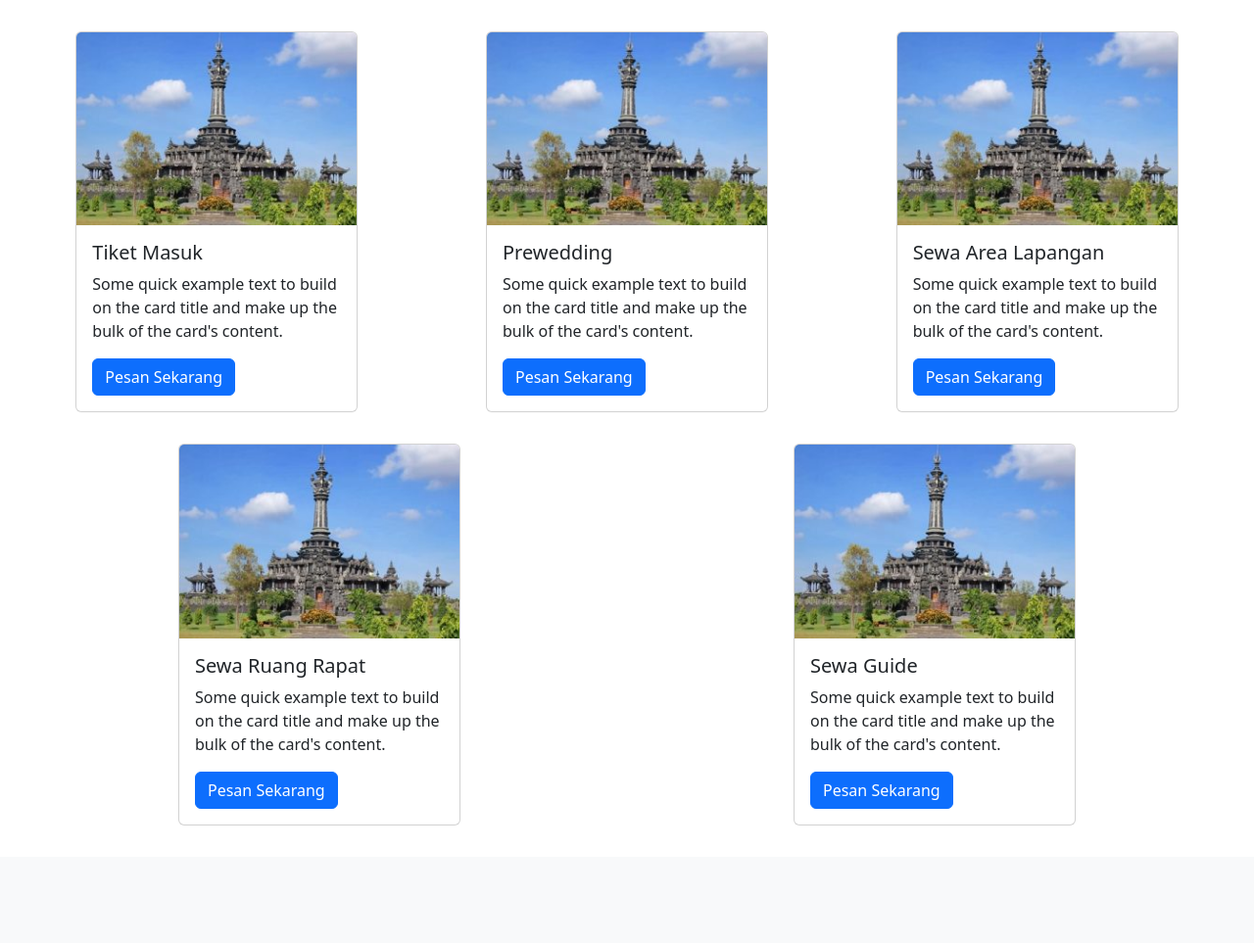
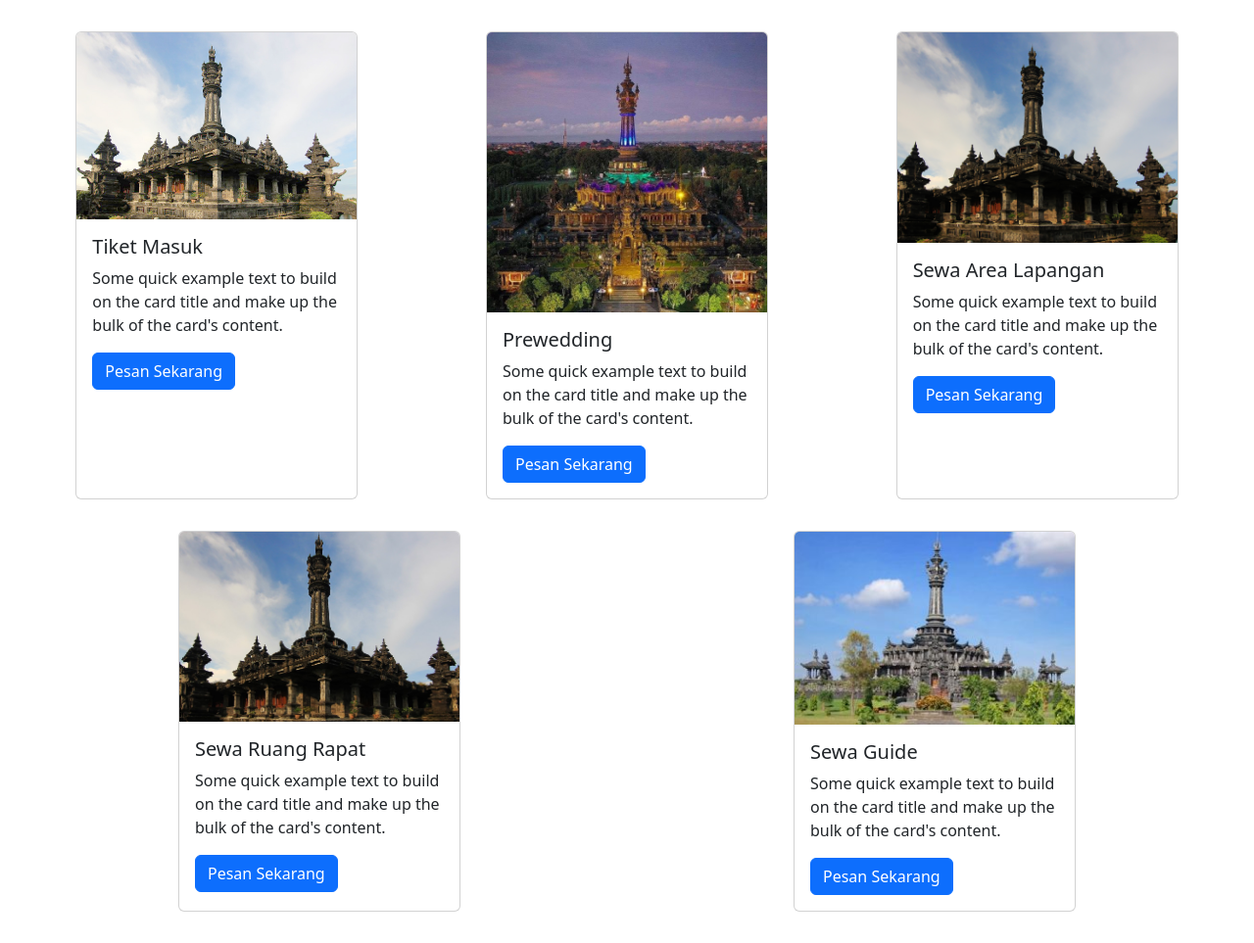
Before and after one commit to bajrasandhiofc/simonpera, a PHP site: page /features/Client/Services/index.php in a window 1280 px wide. Shown: the part 72-1035 px from the top of the page at 98% size. Before the commit the page ends 915 px from the top, so only its background shows below. Run offline with PHP 8.4, Linux system fonts and the light colour scheme.

Commit message:
Fixing images

```diff
--- a/features/Client/Services/index.php
+++ b/features/Client/Services/index.php
@@ -50,7 +50,7 @@
 
     <div class="container-fluid d-flex flex-wrap justify-content-around py-3">
         <div class="card m-3" style="width: 18rem;">
-            <img src="/SIMONPERA2/assets/images/5.jpg" class="card-img-top" alt="...">
+            <img src="../../../assets/images/1.jpg" class="card-img-top" alt="...">
             <div class="card-body">
                 <h5 class="card-title">Tiket Masuk</h5>
                 <p class="card-text">Some quick example text to build on the card title and make up the bulk of the card's content.</p>
@@ -59,7 +59,7 @@
         </div>
 
         <div class="card m-3" style="width: 18rem;">
-            <img src="../../../assets/images/5.jpg" class="card-img-top" alt="...">
+            <img src="../../../assets/images/2.jpg" class="card-img-top" alt="...">
             <div class="card-body">
                 <h5 class="card-title">Prewedding</h5>
                 <p class="card-text">Some quick example text to build on the card title and make up the bulk of the card's content.</p>
@@ -68,7 +68,7 @@
         </div>
 
         <div class="card m-3" style="width: 18rem;">
-            <img src="../../../assets/images/5.jpg" class="card-img-top" alt="...">
+            <img src="../../../assets/images/3.jpg" class="card-img-top" alt="...">
             <div class="card-body">
                 <h5 class="card-title">Sewa Area Lapangan</h5>
                 <p class="card-text">Some quick example text to build on the card title and make up the bulk of the card's content.</p>
@@ -77,7 +77,7 @@
         </div>
 
         <div class="card m-3" style="width: 18rem;">
-            <img src="../../../assets/images/5.jpg" class="card-img-top" alt="...">
+            <img src="../../../assets/images/4.jpg" class="card-img-top" alt="...">
             <div class="card-body">
                 <h5 class="card-title">Sewa Ruang Rapat</h5>
                 <p class="card-text">Some quick example text to build on the card title and make up the bulk of the card's content.</p>
--- a/index.php
+++ b/index.php
@@ -61,10 +61,10 @@
                         <img src="./assets/images/5.jpg" class="d-block w-100" alt="...">
                     </div>
                     <div class="carousel-item">
-                        <img src="./assets/images/5.jpg" class="d-block w-100" alt="...">
+                        <img src="./assets/images/6.jpg" class="d-block w-100" alt="...">
                     </div>
                     <div class="carousel-item">
-                        <img src="./assets/images/5.jpg" class="d-block w-100" alt="...">
+                        <img src="./assets/images/7.jpg" class="d-block w-100" alt="...">
                     </div>
                 </div>
                 <button class="carousel-control-prev" type="button" data-bs-target="#carouselExampleIndicators" data-bs-slide="prev">
```
